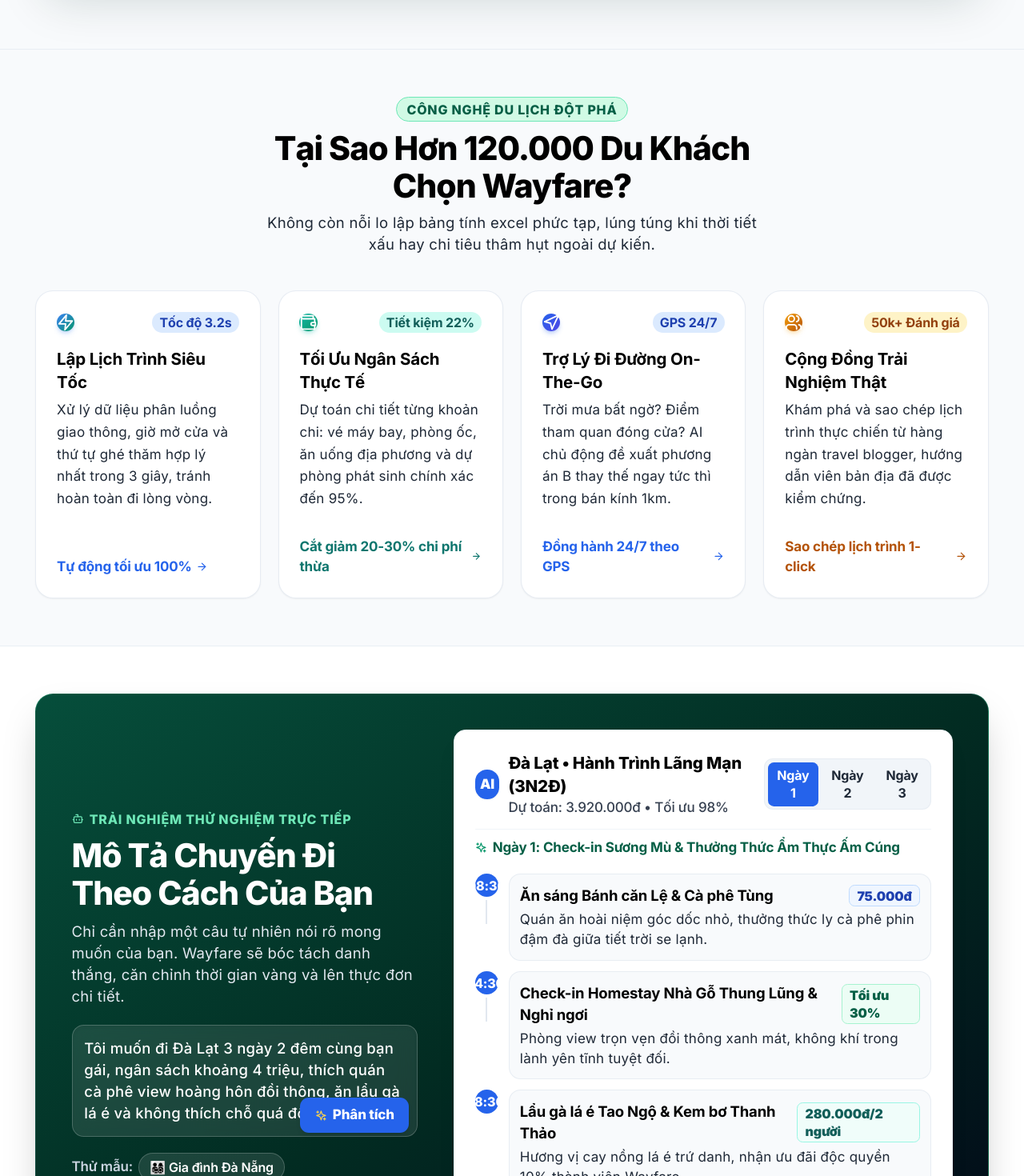
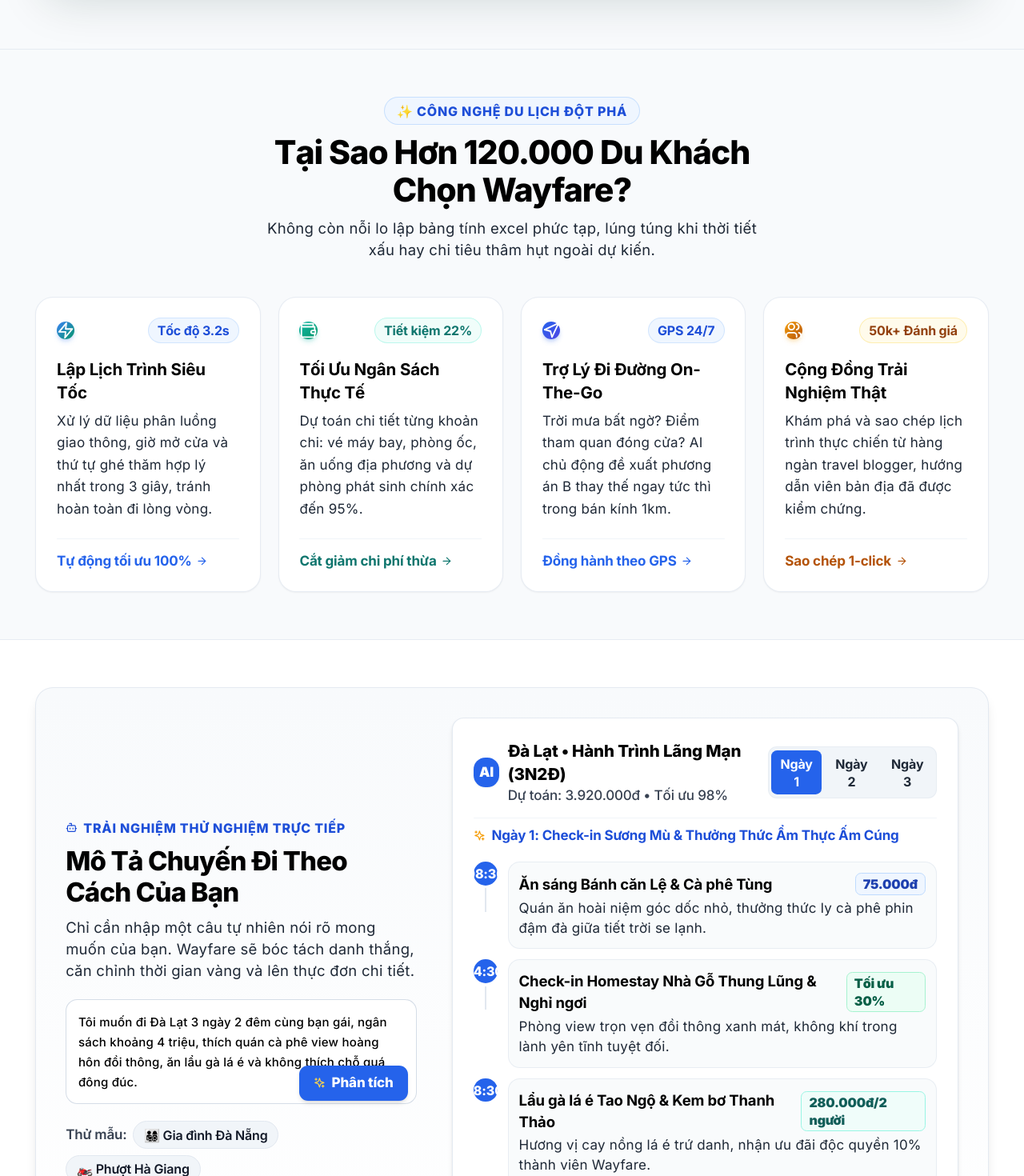
Before and after one commit to vantung1606/travel_sharing_frontend, a React (Vite) app: page / in a window 1280 px wide. Shown: the part 980-2450 px from the top of the page at 80% size. Built offline with nearby package versions, Linux system fonts and the light colour scheme; no server answers.

Commit message:
style(home): redesign sections from value pillars to footer with cohesive light-luxury aesthetic

```diff
--- a/src/pages/user/Home/HomePage.jsx
+++ b/src/pages/user/Home/HomePage.jsx
@@ -620,17 +620,17 @@ export const HomePage = () => {
       </section>
 
       {/* ──────────────────────────────────────────────────────────────────────────
-          3. 4 VALUE PILLARS (CRISP WHITE SURFACES WITH VIBRANT ICON ACCENTS)
-          - High contrast white cards with soft ambient shadow
-          - Gradient icon boxes (Blue, Teal, Indigo, Amber)
-          - Standard 14px text with relaxed tracking
+          3. 4 VALUE PILLARS (CLEAN MODERN BENTO CARDS)
+          - Unified light luxury palette
+          - Gradient icon bubbles & crisp 14px typography
+          - Smooth hover elevation
       ────────────────────────────────────────────────────────────────────────── */}
-      <section className="w-full py-16 bg-[#f8fafc] border-t border-slate-200/70">
+      <section className="w-full py-16 bg-[#f8fafc] border-t border-slate-200/80">
         <div className="w-full max-w-[1440px] mx-auto px-4 sm:px-6 lg:px-8 xl:px-12">
           {/* Section Header */}
-          <div className="flex flex-col items-center text-center max-w-2xl mx-auto mb-12 space-y-2.5">
-            <span className="px-3.5 py-1 rounded-full bg-emerald-100 text-emerald-800 font-extrabold text-xs uppercase tracking-wider border border-emerald-300">
-              Công Nghệ Du Lịch Đột Phá
+          <div className="flex flex-col items-center text-center max-w-2xl mx-auto mb-12 space-y-3">
+            <span className="px-4 py-1.5 rounded-full bg-blue-50 text-blue-700 font-extrabold text-xs uppercase tracking-wider border border-blue-200/80 shadow-2xs">
+              ✨ Công Nghệ Du Lịch Đột Phá
             </span>
             <h2 className="font-display text-2xl sm:text-4xl font-extrabold text-slate-900 tracking-tight">
               Tại Sao Hơn 120.000 Du Khách Chọn Wayfare?
@@ -644,13 +644,13 @@ export const HomePage = () => {
           {/* 4 Cards Bento Grid */}
           <div className="grid grid-cols-1 md:grid-cols-2 lg:grid-cols-4 gap-6">
             {/* Pillar 1 */}
-            <div className="p-7 rounded-3xl bg-white hover:bg-slate-50/50 transition-all duration-300 shadow-sm hover:shadow-xl hover:-translate-y-1.5 group flex flex-col justify-between border border-slate-200/80 hover:border-blue-400">
+            <div className="p-7 rounded-3xl bg-white hover:bg-slate-50/60 transition-all duration-300 shadow-sm hover:shadow-xl hover:-translate-y-1.5 group flex flex-col justify-between border border-slate-200/80 hover:border-blue-400">
               <div>
                 <div className="flex items-center justify-between mb-5">
                   <div className="w-13 h-13 rounded-2xl bg-gradient-to-br from-blue-500 to-sky-600 text-white flex items-center justify-center shadow-md shadow-blue-500/25 group-hover:scale-110 transition-transform">
                     <Zap className="w-6 h-6" />
                   </div>
-                  <span className="px-2.5 py-0.5 rounded-full bg-blue-100 text-blue-800 font-bold text-xs">
+                  <span className="px-3 py-1 rounded-full bg-blue-50 text-blue-700 font-bold text-xs border border-blue-200/60">
                     Tốc độ 3.2s
                   </span>
                 </div>
@@ -660,20 +660,20 @@ export const HomePage = () => {
                   trong 3 giây, tránh hoàn toàn đi lòng vòng.
                 </p>
               </div>
-              <div className="mt-6 pt-3 flex items-center gap-1.5 text-blue-600 font-bold text-sm">
+              <div className="mt-6 pt-4 border-t border-slate-100 flex items-center gap-1.5 text-blue-600 font-bold text-sm">
                 <span>Tự động tối ưu 100%</span>
                 <ArrowRight className="w-4 h-4 group-hover:translate-x-1 transition-transform" />
               </div>
             </div>
 
             {/* Pillar 2 */}
-            <div className="p-7 rounded-3xl bg-white hover:bg-slate-50/50 transition-all duration-300 shadow-sm hover:shadow-xl hover:-translate-y-1.5 group flex flex-col justify-between border border-slate-200/80 hover:border-teal-400">
+            <div className="p-7 rounded-3xl bg-white hover:bg-slate-50/60 transition-all duration-300 shadow-sm hover:shadow-xl hover:-translate-y-1.5 group flex flex-col justify-between border border-slate-200/80 hover:border-teal-400">
               <div>
                 <div className="flex items-center justify-between mb-5">
                   <div className="w-13 h-13 rounded-2xl bg-gradient-to-br from-teal-500 to-emerald-600 text-white flex items-center justify-center shadow-md shadow-teal-500/25 group-hover:scale-110 transition-transform">
                     <Wallet className="w-6 h-6" />
                   </div>
-                  <span className="px-2.5 py-0.5 rounded-full bg-teal-100 text-teal-800 font-bold text-xs">
+                  <span className="px-3 py-1 rounded-full bg-teal-50 text-teal-700 font-bold text-xs border border-teal-200/60">
                     Tiết kiệm 22%
                   </span>
                 </div>
@@ -683,20 +683,20 @@ export const HomePage = () => {
                   phòng phát sinh chính xác đến 95%.
                 </p>
               </div>
-              <div className="mt-6 pt-3 flex items-center gap-1.5 text-teal-700 font-bold text-sm">
-                <span>Cắt giảm 20-30% chi phí thừa</span>
+              <div className="mt-6 pt-4 border-t border-slate-100 flex items-center gap-1.5 text-teal-700 font-bold text-sm">
+                <span>Cắt giảm chi phí thừa</span>
                 <ArrowRight className="w-4 h-4 group-hover:translate-x-1 transition-transform" />
               </div>
             </div>
 
             {/* Pillar 3 */}
-            <div className="p-7 rounded-3xl bg-white hover:bg-slate-50/50 transition-all duration-300 shadow-sm hover:shadow-xl hover:-translate-y-1.5 group flex flex-col justify-between border border-slate-200/80 hover:border-blue-400">
+            <div className="p-7 rounded-3xl bg-white hover:bg-slate-50/60 transition-all duration-300 shadow-sm hover:shadow-xl hover:-translate-y-1.5 group flex flex-col justify-between border border-slate-200/80 hover:border-blue-400">
               <div>
                 <div className="flex items-center justify-between mb-5">
                   <div className="w-13 h-13 rounded-2xl bg-gradient-to-br from-blue-600 to-indigo-600 text-white flex items-center justify-center shadow-md shadow-blue-600/25 group-hover:scale-110 transition-transform">
                     <NavigationIcon className="w-6 h-6" />
                   </div>
-                  <span className="px-2.5 py-0.5 rounded-full bg-blue-100 text-blue-800 font-bold text-xs">
+                  <span className="px-3 py-1 rounded-full bg-blue-50 text-blue-700 font-bold text-xs border border-blue-200/60">
                     GPS 24/7
                   </span>
                 </div>
@@ -706,20 +706,20 @@ export const HomePage = () => {
                   ngay tức thì trong bán kính 1km.
                 </p>
               </div>
-              <div className="mt-6 pt-3 flex items-center gap-1.5 text-blue-600 font-bold text-sm">
-                <span>Đồng hành 24/7 theo GPS</span>
+              <div className="mt-6 pt-4 border-t border-slate-100 flex items-center gap-1.5 text-blue-600 font-bold text-sm">
+                <span>Đồng hành theo GPS</span>
                 <ArrowRight className="w-4 h-4 group-hover:translate-x-1 transition-transform" />
               </div>
             </div>
 
             {/* Pillar 4 */}
-            <div className="p-7 rounded-3xl bg-white hover:bg-slate-50/50 transition-all duration-300 shadow-sm hover:shadow-xl hover:-translate-y-1.5 group flex flex-col justify-between border border-slate-200/80 hover:border-amber-400">
+            <div className="p-7 rounded-3xl bg-white hover:bg-slate-50/60 transition-all duration-300 shadow-sm hover:shadow-xl hover:-translate-y-1.5 group flex flex-col justify-between border border-slate-200/80 hover:border-amber-400">
               <div>
                 <div className="flex items-center justify-between mb-5">
                   <div className="w-13 h-13 rounded-2xl bg-gradient-to-br from-amber-500 to-amber-700 text-white flex items-center justify-center shadow-md shadow-amber-500/25 group-hover:scale-110 transition-transform">
                     <Users className="w-6 h-6" />
                   </div>
-                  <span className="px-2.5 py-0.5 rounded-full bg-amber-100 text-amber-800 font-bold text-xs">
+                  <span className="px-3 py-1 rounded-full bg-amber-50 text-amber-800 font-bold text-xs border border-amber-200/60">
                     50k+ Đánh giá
                   </span>
                 </div>
@@ -729,8 +729,8 @@ export const HomePage = () => {
                   viên bản địa đã được kiểm chứng.
                 </p>
               </div>
-              <div className="mt-6 pt-3 flex items-center gap-1.5 text-amber-700 font-bold text-sm">
-                <span>Sao chép lịch trình 1-click</span>
+              <div className="mt-6 pt-4 border-t border-slate-100 flex items-center gap-1.5 text-amber-700 font-bold text-sm">
+                <span>Sao chép 1-click</span>
                 <ArrowRight className="w-4 h-4 group-hover:translate-x-1 transition-transform" />
               </div>
             </div>
@@ -739,27 +739,27 @@ export const HomePage = () => {
       </section>
 
       {/* ──────────────────────────────────────────────────────────────────────────
-          4. LIVE INTERACTIVE AI SANDBOX STUDIO (LUXURY DEEP EMERALD CANVAS)
-          - Multi-day interactive timeline switcher (Ngày 1 / Ngày 2 / Ngày 3)
-          - Action buttons: Royal Blue
-          - Rich high-contrast card outputs
+          4. LIVE INTERACTIVE AI TRAVEL STUDIO
+          - Crisp elevated White Studio container
+          - Left: Natural Prompt Lab with chips & Royal Blue action
+          - Right: Dynamic multi-day timeline with instant estimates
       ────────────────────────────────────────────────────────────────────────── */}
-      <section className="w-full py-16 bg-white border-y border-slate-200/70">
+      <section className="w-full py-16 bg-white border-y border-slate-200/80">
         <div className="w-full max-w-[1440px] mx-auto px-4 sm:px-6 lg:px-8 xl:px-12">
-          <div className="rounded-3xl bg-gradient-to-br from-[#064e3b] via-[#022c22] to-slate-950 p-7 lg:p-12 shadow-2xl text-white border border-emerald-400/30">
+          <div className="rounded-3xl bg-gradient-to-b from-slate-50 to-white p-7 sm:p-10 shadow-lg border border-slate-200/90">
             <div className="grid grid-cols-1 lg:grid-cols-12 gap-8 lg:gap-12 items-center">
               {/* Left Column: Interactive Prompt Lab (5 cols) */}
               <div className="lg:col-span-5 flex flex-col">
-                <div className="inline-flex items-center gap-2 text-emerald-300 font-extrabold text-xs uppercase tracking-wider mb-3">
+                <div className="inline-flex items-center gap-2 text-blue-700 font-extrabold text-xs uppercase tracking-wider mb-3">
                   <Bot className="w-4 h-4" />
                   <span>Trải nghiệm thử nghiệm trực tiếp</span>
                 </div>
 
-                <h3 className="font-display text-2xl sm:text-4xl font-extrabold text-white mb-3 tracking-tight">
+                <h3 className="font-display text-2xl sm:text-3xl font-extrabold text-slate-900 mb-3 tracking-tight">
                   Mô Tả Chuyến Đi Theo Cách Của Bạn
                 </h3>
 
-                <p className="text-slate-200 text-sm sm:text-base mb-6 leading-relaxed font-normal tracking-[0.015em]">
+                <p className="text-slate-600 text-sm sm:text-base mb-6 leading-relaxed font-normal tracking-[0.015em]">
                   Chỉ cần nhập một câu tự nhiên nói rõ mong muốn của bạn. Wayfare sẽ bóc tách danh
                   thắng, căn chỉnh thời gian vàng và lên thực đơn chi tiết.
                 </p>
@@ -769,7 +769,7 @@ export const HomePage = () => {
                     rows={4}
                     value={sandboxPrompt}
                     onChange={(e) => setSandboxPrompt(e.target.value)}
-                    className="w-full p-4 rounded-2xl bg-white/10 backdrop-blur-md font-medium text-sm sm:text-base text-white focus:outline-none focus:ring-2 focus:ring-blue-400 border border-white/20 resize-none shadow-inner placeholder:text-slate-400 tracking-[0.015em]"
+                    className="w-full p-4 rounded-2xl bg-white font-medium text-sm sm:text-[15px] text-slate-900 focus:outline-none focus:ring-4 focus:ring-blue-100 focus:border-blue-600 border border-slate-300/80 resize-none shadow-xs placeholder:text-slate-400 tracking-[0.015em]"
                   />
                   <button
                     type="button"
@@ -783,7 +783,7 @@ export const HomePage = () => {
 
                 {/* Quick Template Prompt Pills */}
                 <div className="flex flex-wrap items-center gap-2 text-xs sm:text-sm">
-                  <span className="text-slate-300 font-semibold">Thử mẫu:</span>
+                  <span className="text-slate-500 font-semibold">Thử mẫu:</span>
                   <button
                     type="button"
                     onClick={() => {
@@ -791,7 +791,7 @@ export const HomePage = () => {
                         'Gia đình 4 người đi Đà Nẵng 4N3Đ có người lớn tuổi, ưu tiên resort biển và ẩm thực nhẹ nhàng.'
                       );
                     }}
-                    className="px-3.5 py-1.5 rounded-full bg-white/10 hover:bg-white/20 text-white text-xs font-semibold transition-all border border-white/20 cursor-pointer"
+                    className="px-3.5 py-1.5 rounded-full bg-slate-100 hover:bg-blue-50 text-slate-700 hover:text-blue-700 text-xs font-semibold transition-all border border-slate-200 cursor-pointer shadow-2xs"
                   >
                     👨‍👩‍👧‍👦 Gia đình Đà Nẵng
                   </button>
@@ -802,7 +802,7 @@ export const HomePage = () => {
                         'Solo trekking Hà Giang 3N2Đ săn mây Mã Pí Lèng, ngân sách sinh viên tiết kiệm.'
                       );
                     }}
-                    className="px-3.5 py-1.5 rounded-full bg-white/10 hover:bg-white/20 text-white text-xs font-semibold transition-all border border-white/20 cursor-pointer"
+                    className="px-3.5 py-1.5 rounded-full bg-slate-100 hover:bg-blue-50 text-slate-700 hover:text-blue-700 text-xs font-semibold transition-all border border-slate-200 cursor-pointer shadow-2xs"
                   >
                     🏍️ Phượt Hà Giang
                   </button>
@@ -810,7 +810,7 @@ export const HomePage = () => {
               </div>
 
               {/* Right Column: Real-time Multi-Day Interactive Canvas (7 cols) */}
-              <div className="lg:col-span-7 rounded-2xl bg-white p-6 sm:p-7 flex flex-col justify-between text-slate-900 shadow-xl border border-slate-100">
+              <div className="lg:col-span-7 rounded-2xl bg-white p-6 sm:p-7 flex flex-col justify-between text-slate-900 shadow-md border border-slate-200/90">
                 {/* Header with Title and Day Switcher */}
                 <div className="flex flex-col sm:flex-row sm:items-center justify-between pb-4 border-b border-slate-100 gap-3">
                   <div className="flex items-center gap-3">
@@ -847,8 +847,8 @@ export const HomePage = () => {
                 </div>
 
                 {/* Day Subtitle */}
-                <div className="py-2.5 text-xs sm:text-sm font-bold text-emerald-800 flex items-center gap-2">
-                  <Sparkles className="w-4 h-4 text-emerald-600" />
+                <div className="py-2.5 text-xs sm:text-sm font-bold text-blue-700 flex items-center gap-2">
+                  <Sparkles className="w-4 h-4 text-amber-500" />
                   <span>{sandboxMultiDayData[sandboxActiveDay].dayTitle}</span>
                 </div>
 
@@ -864,7 +864,7 @@ export const HomePage = () => {
                           <div className="w-0.5 h-8 bg-slate-200 mt-1" />
                         )}
                       </div>
-                      <div className="bg-slate-50 p-3.5 rounded-2xl flex-1 shadow-2xs border border-slate-200/70">
+                      <div className="bg-slate-50/80 p-3.5 rounded-2xl flex-1 shadow-2xs border border-slate-200/70 hover:bg-slate-50 transition-colors">
                         <div className="flex items-center justify-between gap-2">
                           <span className="font-bold text-sm sm:text-base text-slate-900">
                             {item.title}
@@ -912,10 +912,9 @@ export const HomePage = () => {
       </section>
 
       {/* ──────────────────────────────────────────────────────────────────────────
-          5. CURATED TRENDING ITINERARIES SHOWCASE (CRISP WHITE CANVAS)
-          - Region tabs: Royal Blue active tab
-          - Action buttons: Royal Blue
-          - Typography: Standard 14px with relaxed tracking
+          5. CURATED TRENDING ITINERARIES SHOWCASE
+          - Category filter pills with Royal Blue active state
+          - High quality photo cards with verified metrics & prices
       ────────────────────────────────────────────────────────────────────────── */}
       <section className="w-full py-16 bg-[#f8fafc]" id="kham-pha">
         <div className="w-full max-w-[1440px] mx-auto px-4 sm:px-6 lg:px-8 xl:px-12">
@@ -977,7 +976,7 @@ export const HomePage = () => {
                     <Sparkles className="w-3.5 h-3.5 text-amber-300" />
                     <span>{tour.tag}</span>
                   </div>
-                  <div className="absolute bottom-3.5 left-3.5 px-3 py-1 rounded-full bg-slate-950/75 backdrop-blur-md text-white text-xs font-bold">
+                  <div className="absolute bottom-3.5 left-3.5 px-3.5 py-1 rounded-full bg-slate-950/75 backdrop-blur-md text-white text-xs font-bold">
                     {tour.category}
                   </div>
                 </div>
@@ -1039,12 +1038,13 @@ export const HomePage = () => {
       </section>
 
       {/* ──────────────────────────────────────────────────────────────────────────
-          6. INTERACTIVE MAP & HIDDEN GEMS RADAR (DEEP SATELLITE CANVAS)
-          - Dynamic clickable gem selector
-          - Action buttons: Royal Blue
+          6. INTERACTIVE MAP & HIDDEN GEMS RADAR
+          - Modern luxury architectural frame
+          - Interactive gem selector with smooth preview update
       ────────────────────────────────────────────────────────────────────────── */}
-      <section className="w-full py-16 bg-slate-950 text-white border-y border-slate-800">
+      <section className="w-full py-16 bg-white border-y border-slate-200/80">
         <div className="w-full max-w-[1440px] mx-auto px-4 sm:px-6 lg:px-8 xl:px-12">
+          <div className="rounded-3xl bg-slate-900 text-white p-7 sm:p-12 shadow-2xl border border-slate-800">
             <div className="grid grid-cols-1 lg:grid-cols-12 gap-8 lg:gap-12 items-center">
               {/* Text & List Details (5 cols) */}
               <div className="lg:col-span-5 flex flex-col">
@@ -1052,7 +1052,7 @@ export const HomePage = () => {
                   Radar Vệ Tinh Độc Bản
                 </span>
 
-              <h2 className="font-display text-2xl sm:text-4xl font-extrabold text-white tracking-tight mb-4 leading-tight">
+                <h2 className="font-display text-2xl sm:text-3xl font-extrabold text-white tracking-tight mb-4 leading-tight">
                   Khám Phá Điểm Đến Bí Mật Không Có Trên Bản Đồ Thường
                 </h2>
 
@@ -1074,7 +1074,7 @@ export const HomePage = () => {
                       onClick={() => setSelectedGemId(gem.id)}
                       className={`w-full p-4 rounded-2xl flex items-center justify-between transition-all text-left cursor-pointer border ${
                         selectedGemId === gem.id
-                        ? 'bg-blue-600/25 border-blue-400 shadow-md'
+                          ? 'bg-blue-600/30 border-blue-400 shadow-md'
                           : 'bg-white/10 hover:bg-white/15 border-white/15'
                       }`}
                     >
@@ -1152,16 +1152,18 @@ export const HomePage = () => {
               </div>
             </div>
           </div>
+        </div>
       </section>
 
       {/* ──────────────────────────────────────────────────────────────────────────
-          7. SOCIAL PROOF & TESTIMONIALS (CLEAN WHITE CARDS)
+          7. SOCIAL PROOF & TESTIMONIALS
+          - Clean white review cards on neutral canvas
       ────────────────────────────────────────────────────────────────────────── */}
       <section className="w-full py-16 bg-[#f8fafc]">
         <div className="w-full max-w-[1440px] mx-auto px-4 sm:px-6 lg:px-8 xl:px-12">
-          <div className="text-center max-w-2xl mx-auto mb-12 space-y-2">
-            <span className="px-3.5 py-1 rounded-full bg-emerald-100 text-emerald-800 font-extrabold text-xs uppercase tracking-wider border border-emerald-300">
-              Cộng đồng yêu mến
+          <div className="text-center max-w-2xl mx-auto mb-12 space-y-2.5">
+            <span className="px-4 py-1.5 rounded-full bg-blue-50 text-blue-700 font-extrabold text-xs uppercase tracking-wider border border-blue-200/80 shadow-2xs">
+              ❤️ Cộng Đồng Yêu Mến
             </span>
             <h2 className="font-display text-2xl sm:text-4xl font-extrabold text-slate-900 tracking-tight">
               Câu Chuyện Từ Những Người Đã Đi
@@ -1259,10 +1261,11 @@ export const HomePage = () => {
 
       {/* ──────────────────────────────────────────────────────────────────────────
           8. GRAND FINALE CTA BANNER
+          - Elegant emerald to teal gradient with Royal Blue CTA
       ────────────────────────────────────────────────────────────────────────── */}
-      <section className="w-full py-12">
+      <section className="w-full py-12 bg-white">
         <div className="w-full max-w-[1440px] mx-auto px-4 sm:px-6 lg:px-8 xl:px-12">
-          <div className="relative rounded-3xl overflow-hidden p-8 sm:p-14 lg:p-16 bg-gradient-to-r from-[#064e3b] via-emerald-700 to-teal-800 text-white shadow-2xl">
+          <div className="relative rounded-3xl overflow-hidden p-8 sm:p-14 lg:p-16 bg-gradient-to-r from-[#022c22] via-[#064e3b] to-teal-800 text-white shadow-2xl">
             {/* Subtle Glow Backdrop */}
             <div className="absolute -right-20 -bottom-20 w-96 h-96 rounded-full bg-blue-500/20 blur-3xl pointer-events-none" />
             <div className="absolute top-0 right-1/3 w-64 h-64 rounded-full bg-emerald-400/20 blur-2xl pointer-events-none" />
```
Lines whose indentation alone changed are shown as unchanged.
